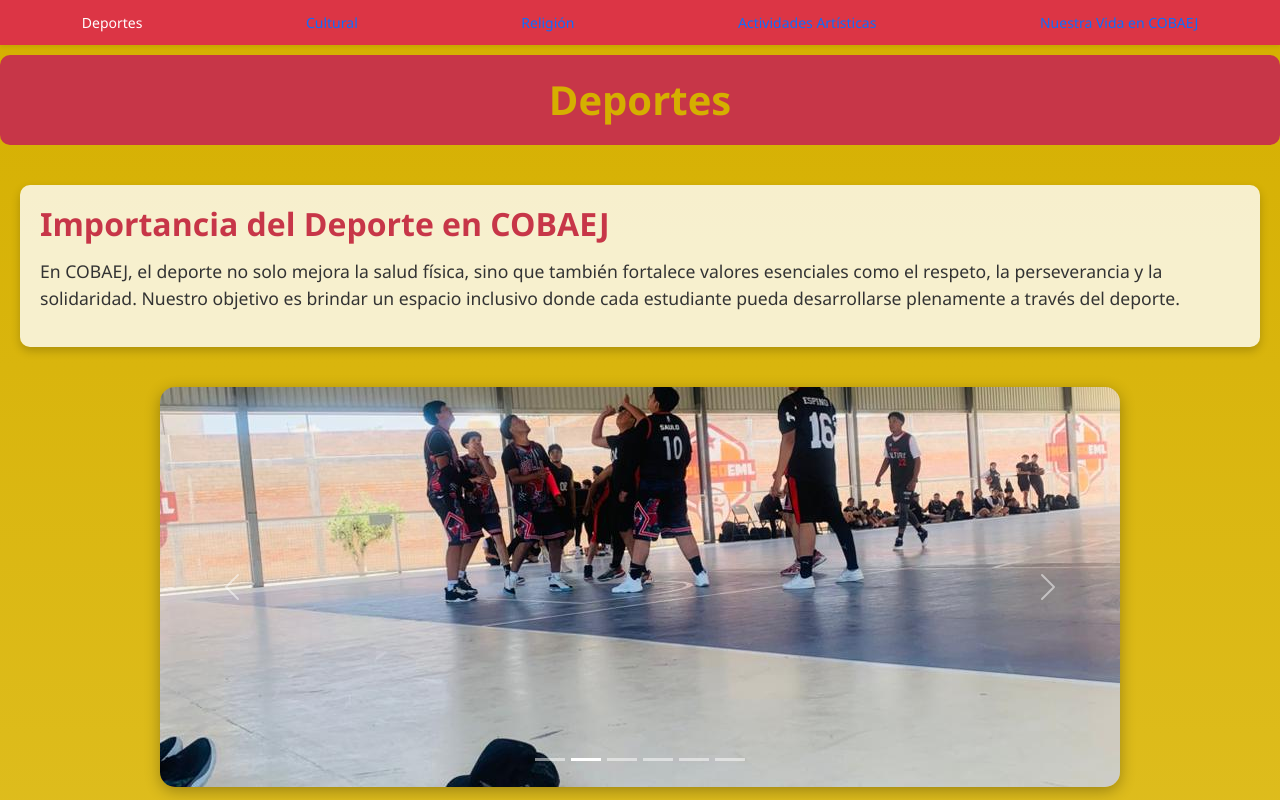
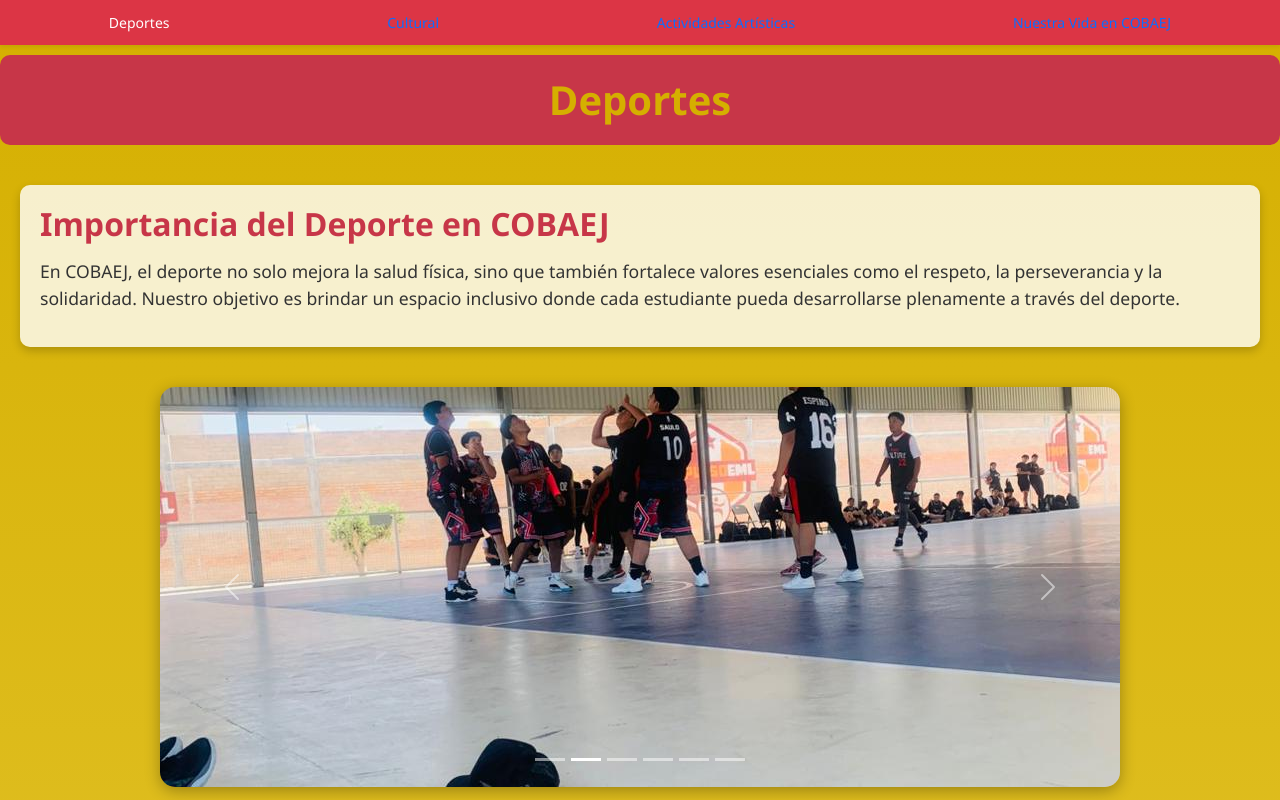
Before and after one commit to Mayitoo/Paginas6C, a plain HTML site: page Deportes.html in a window 1280 px wide. Shown: the top 800 px of the page. Drawn offline with nearby package versions, Linux system fonts and the light colour scheme.

Commit message:
Update Deportes.html

```diff
--- a/Deportes.html
+++ b/Deportes.html
@@ -167,7 +167,7 @@
   <ul class="nav nav-pills nav-fill gap-2 p-1 small bg-danger shadow-sm">
     <li class="nav-item"><a href="Deportes.html" class="nav-link rounded-5 active">Deportes</a></li>
     <li class="nav-item"><a href="Cultural.html" class="nav-link rounded-5">Cultural</a></li>
-    <li class="nav-item"><a href="Religion.html" class="nav-link rounded-5">Religión</a></li>
+
     <li class="nav-item"><a href="Artisticas.html" class="nav-link rounded-5">Actividades Artísticas</a></li>
     <li class="nav-item"><a href="Cobaej.html" class="nav-link rounded-5">Nuestra Vida en COBAEJ</a></li>
   </ul>
```
